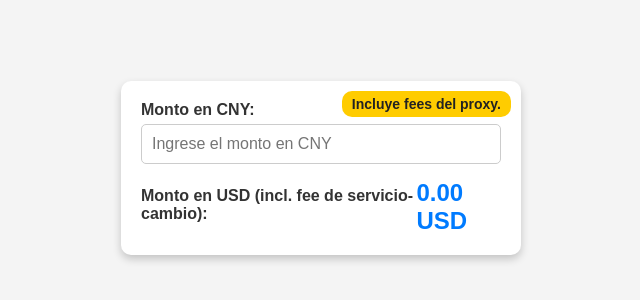
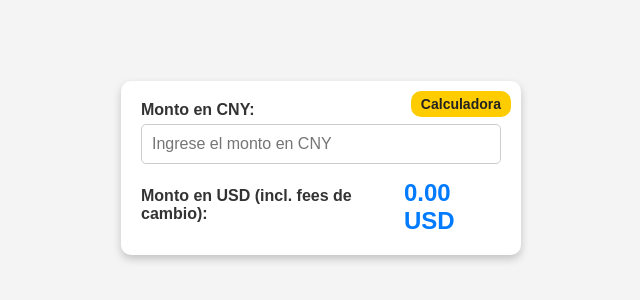
Before and after one commit to Fwavesite/calculadora-cny-usd, a plain HTML site: page index.html in a window 1280 px wide. Shown: the part 232-532 px from the top of the page, without its empty margins (319-959 px from the left). Drawn offline with Linux system fonts and the light colour scheme.

Commit message:
Update index.html

```diff
--- a/index.html
+++ b/index.html
@@ -68,12 +68,12 @@
 </head>
 <body>
     <div class="container">
-        <div class="fee-info">Incluye fees del proxy.</div>
+        <div class="fee-info">Calculadora </div>
         <h3>Monto en CNY:</h3>
         <input type="number" id="cny" placeholder="Ingrese el monto en CNY" oninput="convertirCNY()">
 
         <div class="resultado-container">
-            <h3>Monto en USD (incl. fee de servicio-cambio):</h3>
+            <h3>Monto en USD (incl. fees de cambio):</h3>
             <p id="resultado">0.00 USD</p>
         </div>
     </div>
```
